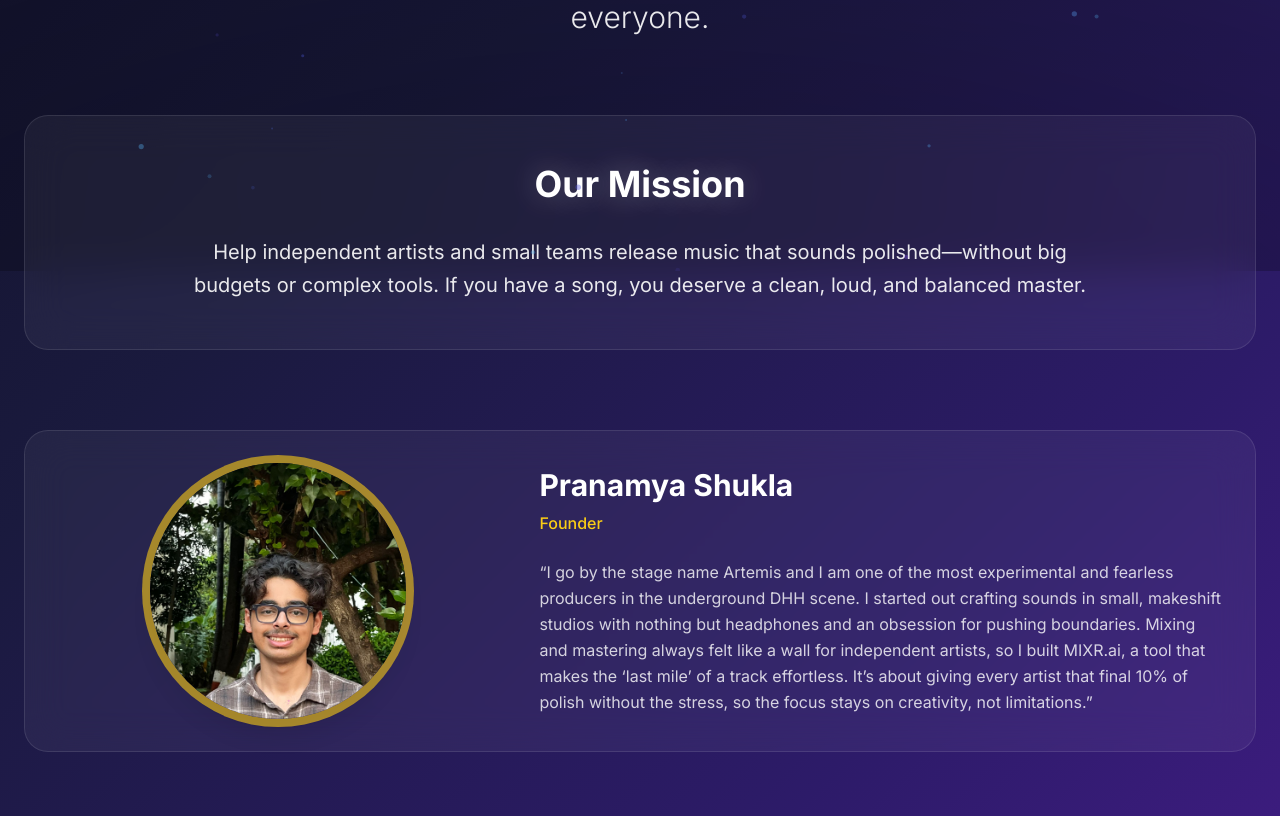
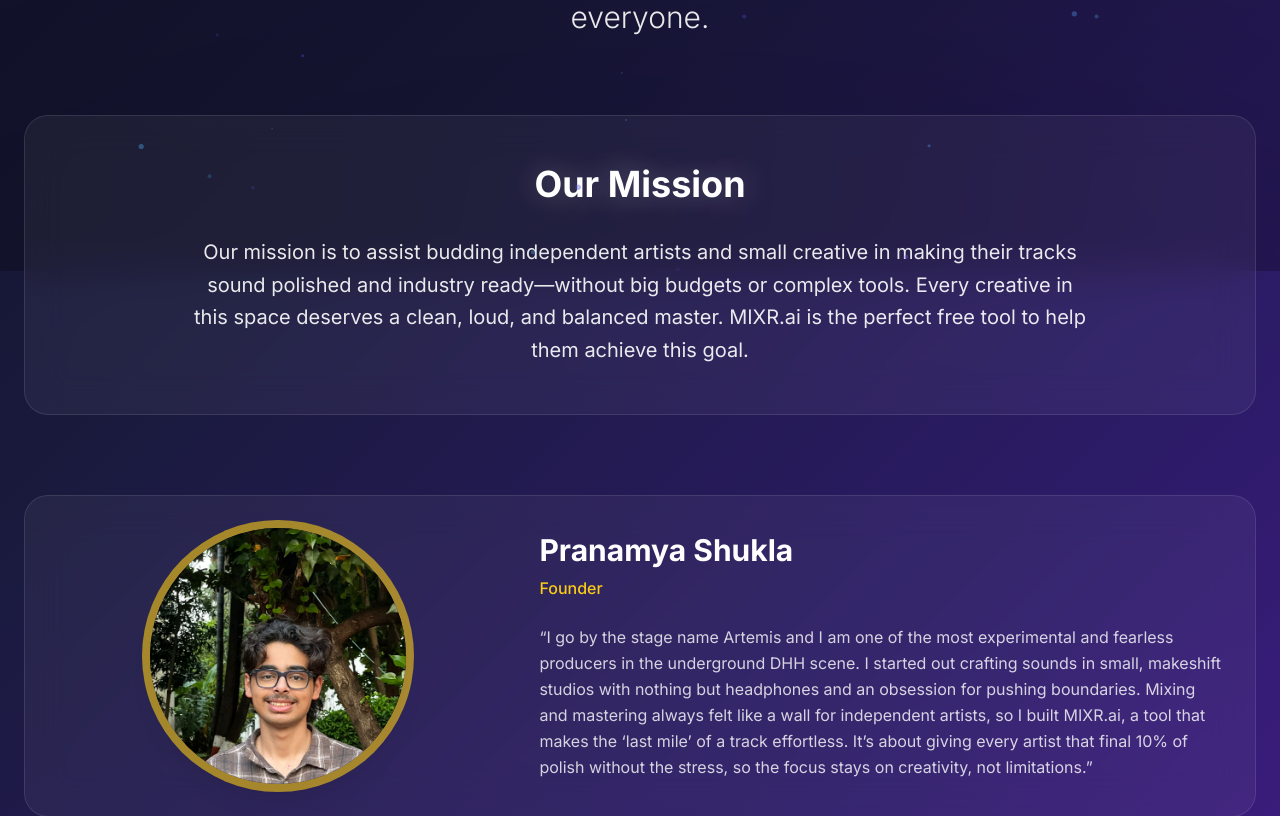
Before and after one commit to yvc0/new_ai_music, a Flask app: page /about in a window 1280 px wide. Shown: the part 529-1345 px from the top of the page. Run offline with Flask 3, Linux system fonts and the light colour scheme; parts of the project's set-up code (start-up, migrations or seed data) failed here and were passed over; some libraries are stand-ins or nearby versions.

Commit message:
Update about.html

```diff
--- a/templates/about.html
+++ b/templates/about.html
@@ -26,8 +26,9 @@
   <div class="glass rounded-3xl p-12 mb-20 text-center">
     <h2 class="text-4xl font-bold text-white mb-8 text-glow">Our Mission</h2>
     <p class="text-xl text-white/90 max-w-4xl mx-auto leading-relaxed">
-      Help independent artists and small teams release music that sounds polished—without big budgets or complex tools.
-      If you have a song, you deserve a clean, loud, and balanced master.
+      Our mission is to assist budding independent artists and small creative in making their tracks sound polished and industry ready—without big budgets or complex tools.
+      Every creative in this space deserves a clean, loud, and balanced master.
+      MIXR.ai is the perfect free tool to help them achieve this goal.
     </p>
   </div>
 
```
